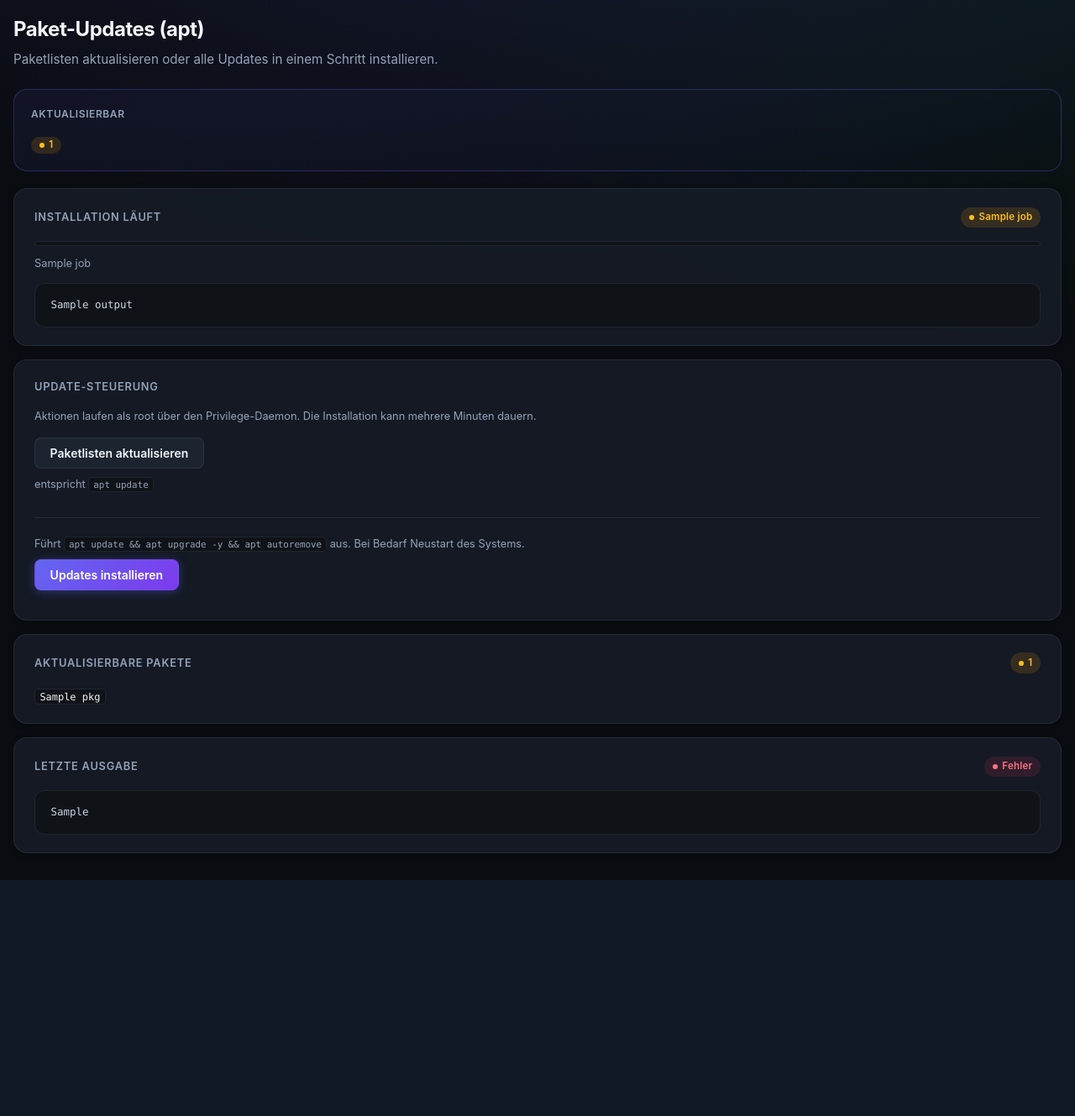
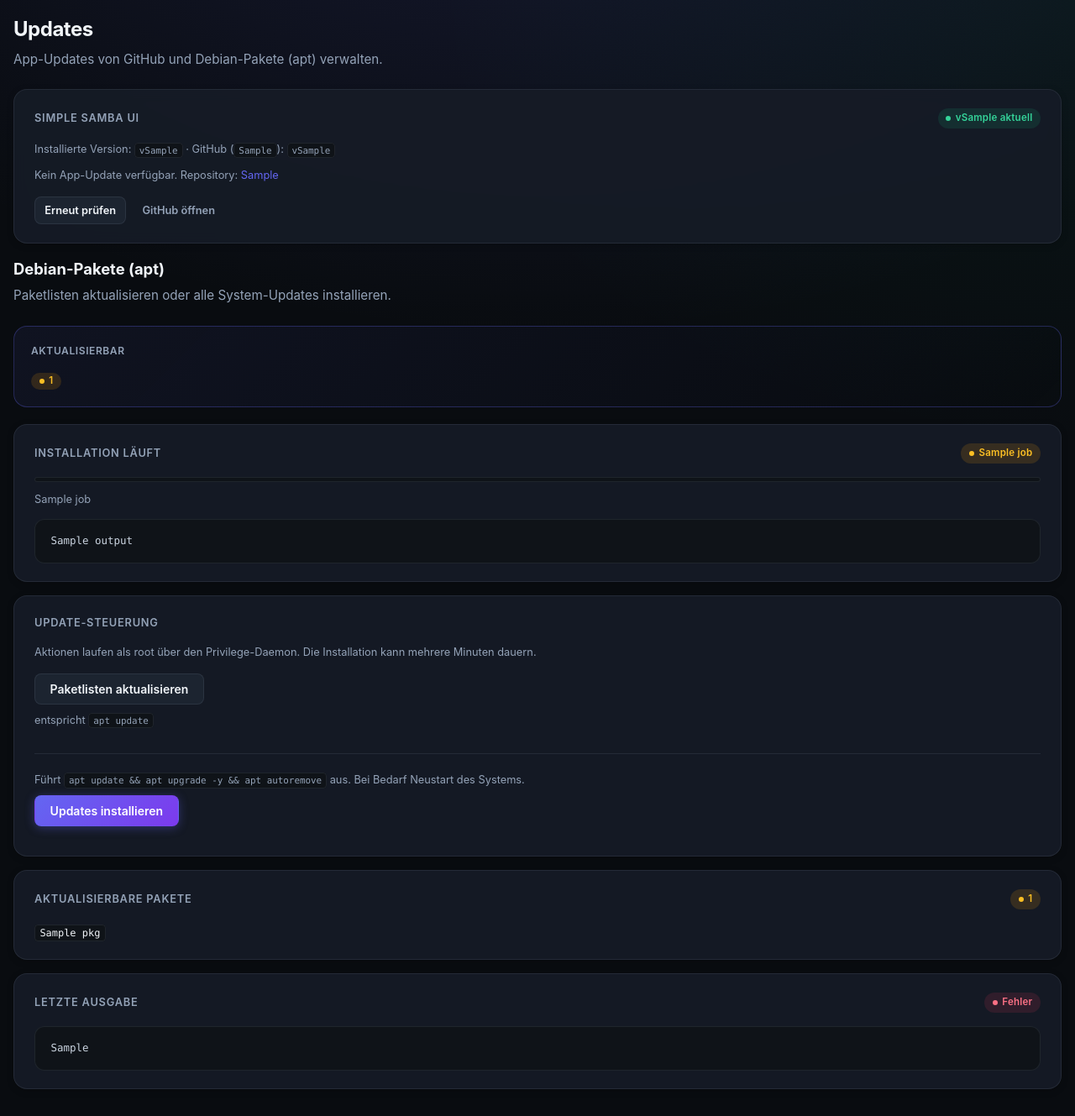
Before and after one commit to MarcelRuh/simple-samba, a Python web app: template app/templates/system_updates.html in a window 1280 px wide. Shown: the whole page at 84% size. Before the commit the page ends 1048 px from the top, so only its background shows below. Run offline with Jinja, Linux system fonts and the light colour scheme; the template is opened without the code that fills it: most values are stand-ins (such as "Sample title", 1, 10 or a date in 2020).

Commit message:
App-Update-Benachrichtigung via GitHub-Versionsprüfung
Vergleicht die installierte Version mit app/__init__.py auf GitHub,
zeigt Banner und Hinweise auf der Updates-Seite inkl. One-Liner-Befehl.

```diff
--- a/app/__init__.py
+++ b/app/__init__.py
@@ -1,3 +1,3 @@
 """Simple Samba UI – interne Web-Verwaltung für Samba-Freigaben."""
 
-__version__ = "1.3.0"
+__version__ = "1.4.0"
--- a/app/config.py
+++ b/app/config.py
@@ -19,6 +19,10 @@ DEFAULT_CONFIG: dict[str, Any] = {
     "admin_password_hash": "",
     "session_secret": "",
     "session_lifetime_hours": 8,
+    "github_repo": "MarcelRuh/simple-samba",
+    "github_branch": "main",
+    "update_check_enabled": True,
+    "update_check_interval_hours": 6,
 }
 
 
--- a/app/templates/base.html
+++ b/app/templates/base.html
@@ -33,6 +33,9 @@
       <a href="{{ url_for('system_updates') }}" class="nav-item {% if request.endpoint == 'system_updates' %}active{% endif %}">
         <svg class="nav-icon" viewBox="0 0 24 24" fill="none" stroke="currentColor" stroke-width="2"><path d="M21 15v4a2 2 0 01-2 2H5a2 2 0 01-2-2v-4"/><polyline points="7 10 12 15 17 10"/><line x1="12" y1="15" x2="12" y2="3"/></svg>
         Updates
+        {% if app_update and app_update.update_available %}
+        <span class="nav-badge" title="App-Update verfügbar">!</span>
+        {% endif %}
       </a>
       <a href="{{ url_for('change_password') }}" class="nav-item {% if request.endpoint == 'change_password' %}active{% endif %}">
         <svg class="nav-icon" viewBox="0 0 24 24" fill="none" stroke="currentColor" stroke-width="2"><rect x="3" y="11" width="18" height="11" rx="2"/><path d="M7 11V7a5 5 0 0110 0v4"/></svg>
@@ -40,7 +43,11 @@
       </a>
     </nav>
     <div class="sidebar-footer">
-      v{{ app_version }} · {{ session.get('username', 'admin') }}
+      v{{ app_version }}
+      {% if app_update and app_update.update_available %}
+      <a href="{{ url_for('system_updates') }}" class="sidebar-update-link">v{{ app_update.latest_version }} verfügbar</a>
+      {% endif %}
+      · {{ session.get('username', 'admin') }}
       <form method="post" action="{{ url_for('logout') }}" style="margin-top:0.5rem">
         <input type="hidden" name="csrf_token" value="{{ csrf_token() }}">
         <button type="submit" class="btn btn-ghost btn-sm" style="width:100%;justify-content:flex-start;padding-left:0">Abmelden</button>
@@ -58,6 +65,16 @@
       <div class="topbar-meta">{{ config.bind_host }}:{{ config.bind_port }}</div>
     </header>
     <main class="container">
+      {% if app_update and app_update.update_available and request.endpoint != 'system_updates' %}
+      <div class="notice notice-warn app-update-banner" role="status">
+        <span class="toast-icon" aria-hidden="true">↑</span>
+        <div>
+          <strong>App-Update verfügbar:</strong>
+          v{{ app_version }} → v{{ app_update.latest_version }}.
+          <a href="{{ url_for('system_updates') }}">Details &amp; Anleitung</a>
+        </div>
+      </div>
+      {% endif %}
 {% else %}
 <main class="login-shell">
 {% endif %}
--- a/app/templates/system_updates.html
+++ b/app/templates/system_updates.html
@@ -3,8 +3,63 @@
 {% block page_heading %}System-Updates{% endblock %}
 {% block content %}
 <div class="page-header">
-  <h1>Paket-Updates (apt)</h1>
-  <p class="lead">Paketlisten aktualisieren oder alle Updates in einem Schritt installieren.</p>
+  <h1>Updates</h1>
+  <p class="lead">App-Updates von GitHub und Debian-Pakete (apt) verwalten.</p>
+</div>
+
+{% if app_update %}
+<div class="card {% if app_update.update_available %}card-accent{% endif %}">
+  <div class="card-header">
+    <span class="card-title">Simple Samba UI</span>
+    {% if app_update.update_available %}
+      <span class="badge warn">v{{ app_update.latest_version }} verfügbar</span>
+    {% else %}
+      <span class="badge ok">v{{ app_version }} aktuell</span>
+    {% endif %}
+  </div>
+
+  <p class="hint" style="margin-bottom:0.75rem">
+    Installierte Version: <code>v{{ app_update.current_version }}</code>
+    {% if app_update.latest_version %}
+      · GitHub (<code>{{ app_update.github_branch }}</code>): <code>v{{ app_update.latest_version }}</code>
+    {% endif %}
+    {% if app_update.from_cache %}
+      · zuletzt geprüft (Cache)
+    {% endif %}
+  </p>
+
+  {% if app_update.check_error %}
+  <div class="notice notice-error" role="alert" style="margin-bottom:0.75rem">
+    <span class="toast-icon" aria-hidden="true">!</span>
+    <span>Versionsprüfung fehlgeschlagen: {{ app_update.check_error }}</span>
+  </div>
+  {% endif %}
+
+  {% if app_update.update_available %}
+  <p class="hint" style="margin-bottom:0.75rem">
+    Eine neuere Version liegt auf GitHub bereit. Die App wird nicht automatisch aktualisiert –
+    bitte auf dem Server als root ausführen:
+  </p>
+  <pre class="output app-update-command">{{ app_update.bootstrap_command }}</pre>
+  <p class="hint" style="margin:0.75rem 0">Alternativ (manueller Clone):</p>
+  <pre class="output app-update-command">{{ app_update.manual_command }}</pre>
+  {% else %}
+  <p class="hint" style="margin:0">
+    Kein App-Update verfügbar. Repository:
+    <a href="{{ app_update.repo_url }}" target="_blank" rel="noopener noreferrer">{{ app_update.github_repo }}</a>
+  </p>
+  {% endif %}
+
+  <div class="btn-group" style="margin-top:1rem">
+    <a href="{{ url_for('system_updates', check_app=1) }}" class="btn btn-secondary btn-sm">Erneut prüfen</a>
+    <a href="{{ app_update.repo_url }}" class="btn btn-ghost btn-sm" target="_blank" rel="noopener noreferrer">GitHub öffnen</a>
+  </div>
+</div>
+{% endif %}
+
+<div class="page-header" style="margin-top:0.5rem">
+  <h2 style="font-size:1.15rem;margin:0">Debian-Pakete (apt)</h2>
+  <p class="lead" style="margin-top:0.35rem">Paketlisten aktualisieren oder alle System-Updates installieren.</p>
 </div>
 
 <div class="stats-grid">
```
Also changed, not shown: app/app.py (+15 -0 lines), app/app_updates.py (added, +179 -0 lines), app/static/css/style.css (+48 -0 lines), README.md, 2 other files.
